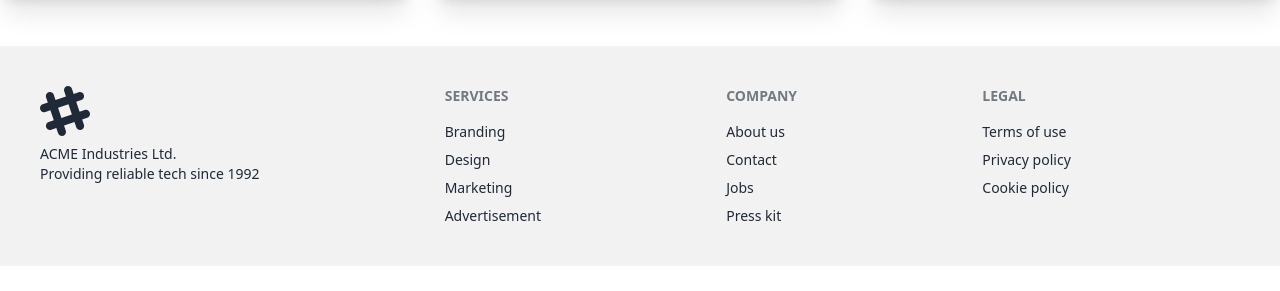
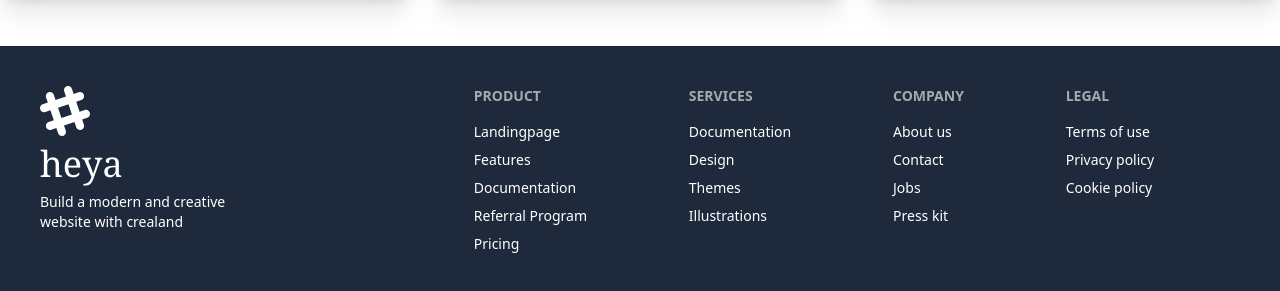
Before and after one commit to Zahidulislammaruf/haya-blog, a React (Vite) app: page / in a window 1280 px wide. Shown: the part 4281-4572 px from the top of the page. Before the commit the page ends 4547 px from the top, so only its background shows below. Built offline with nearby package versions, Linux system fonts and the light colour scheme.

Commit message:
Footer Section All item Added

```diff
--- a/src/Component/Footer/Footer.jsx
+++ b/src/Component/Footer/Footer.jsx
@@ -2,7 +2,7 @@
 const Footer = () => {
     return (
         <div>
-           <footer className="footer bg-base-200 text-base-content p-10">
+           <footer className="footer bg-slate-800 text-white p-10">
   <aside>
     <svg
       width="50"
@@ -15,18 +15,27 @@ const Footer = () => {
       <path
         d="M22.672 15.226l-2.432.811.841 2.515c.33 1.019-.209 2.127-1.23 2.456-1.15.325-2.148-.321-2.463-1.226l-.84-2.518-5.013 1.677.84 2.517c.391 1.203-.434 2.542-1.831 2.542-.88 0-1.601-.564-1.86-1.314l-.842-2.516-2.431.809c-1.135.328-2.145-.317-2.463-1.229-.329-1.018.211-2.127 1.231-2.456l2.432-.809-1.621-4.823-2.432.808c-1.355.384-2.558-.59-2.558-1.839 0-.817.509-1.582 1.327-1.846l2.433-.809-.842-2.515c-.33-1.02.211-2.129 1.232-2.458 1.02-.329 2.13.209 2.461 1.229l.842 2.515 5.011-1.677-.839-2.517c-.403-1.238.484-2.553 1.843-2.553.819 0 1.585.509 1.85 1.326l.841 2.517 2.431-.81c1.02-.33 2.131.211 2.461 1.229.332 1.018-.21 2.126-1.23 2.456l-2.433.809 1.622 4.823 2.433-.809c1.242-.401 2.557.484 2.557 1.838 0 .819-.51 1.583-1.328 1.847m-8.992-6.428l-5.01 1.675 1.619 4.828 5.011-1.674-1.62-4.829z"></path>
     </svg>
-    <p>
-      ACME Industries Ltd.
+    <p className=" text-4xl font-serif">
+      heya
       <br />
-      Providing reliable tech since 1992
-    </p>
+      </p>
+      <p className=" w-[60%]">Build a modern and creative website with crealand</p>
   </aside>
   <nav>
+    <h6 className="footer-title">Product</h6>
+    <a className="link link-hover">Landingpage</a>
+    <a className="link link-hover">Features</a>
+    <a className="link link-hover">Documentation</a>
+    <a className="link link-hover">Referral Program</a>
+    <a className="link link-hover">Pricing</a>
+  </nav>
+  <nav>
     <h6 className="footer-title">Services</h6>
-    <a className="link link-hover">Branding</a>
+    <a className="link link-hover">Documentation</a>
     <a className="link link-hover">Design</a>
-    <a className="link link-hover">Marketing</a>
-    <a className="link link-hover">Advertisement</a>
+    <a className="link link-hover">Themes</a>
+    <a className="link link-hover">Illustrations</a>
+    <a className="link link-hover"> </a>
   </nav>
   <nav>
     <h6 className="footer-title">Company</h6>
```
